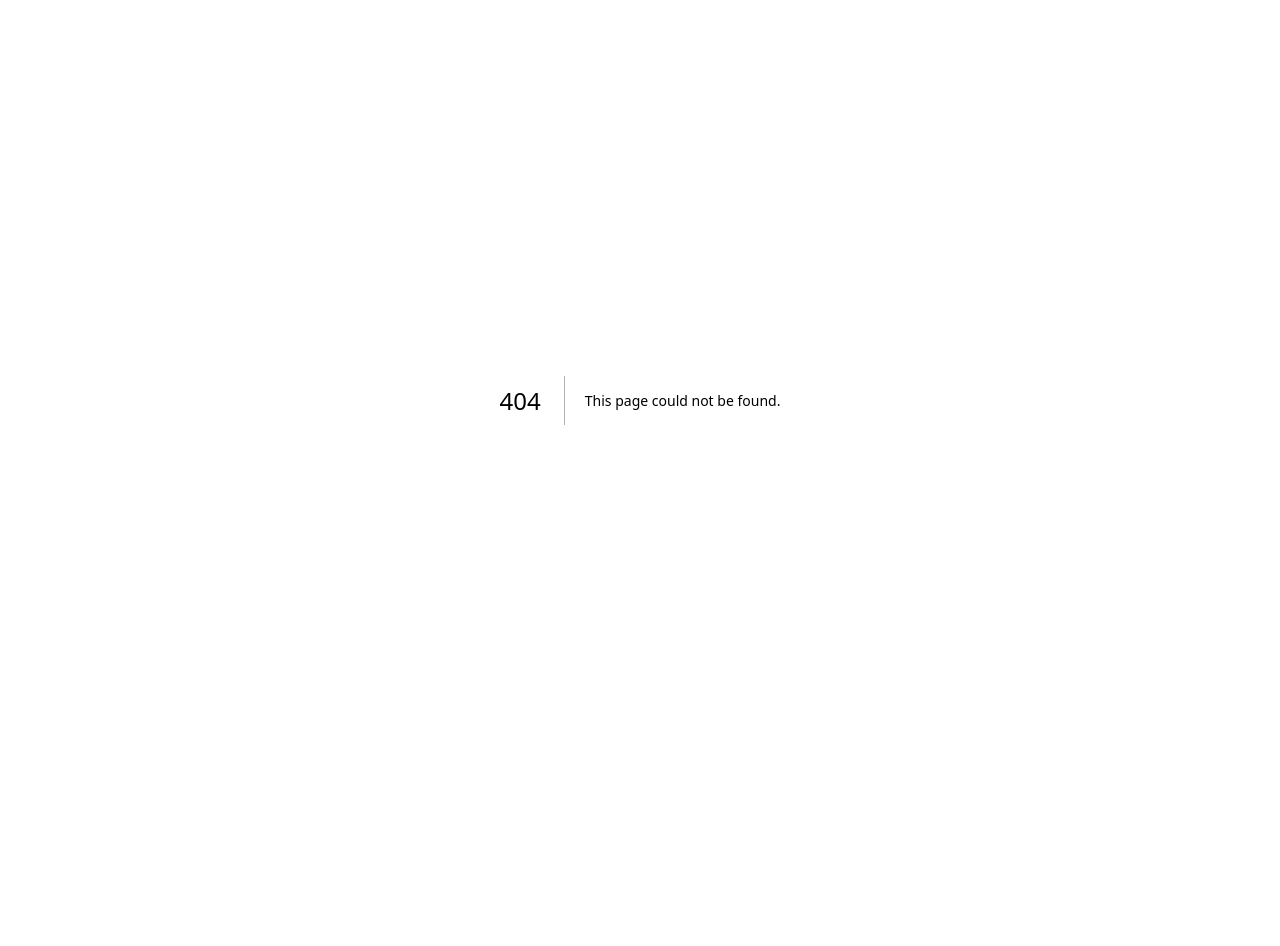
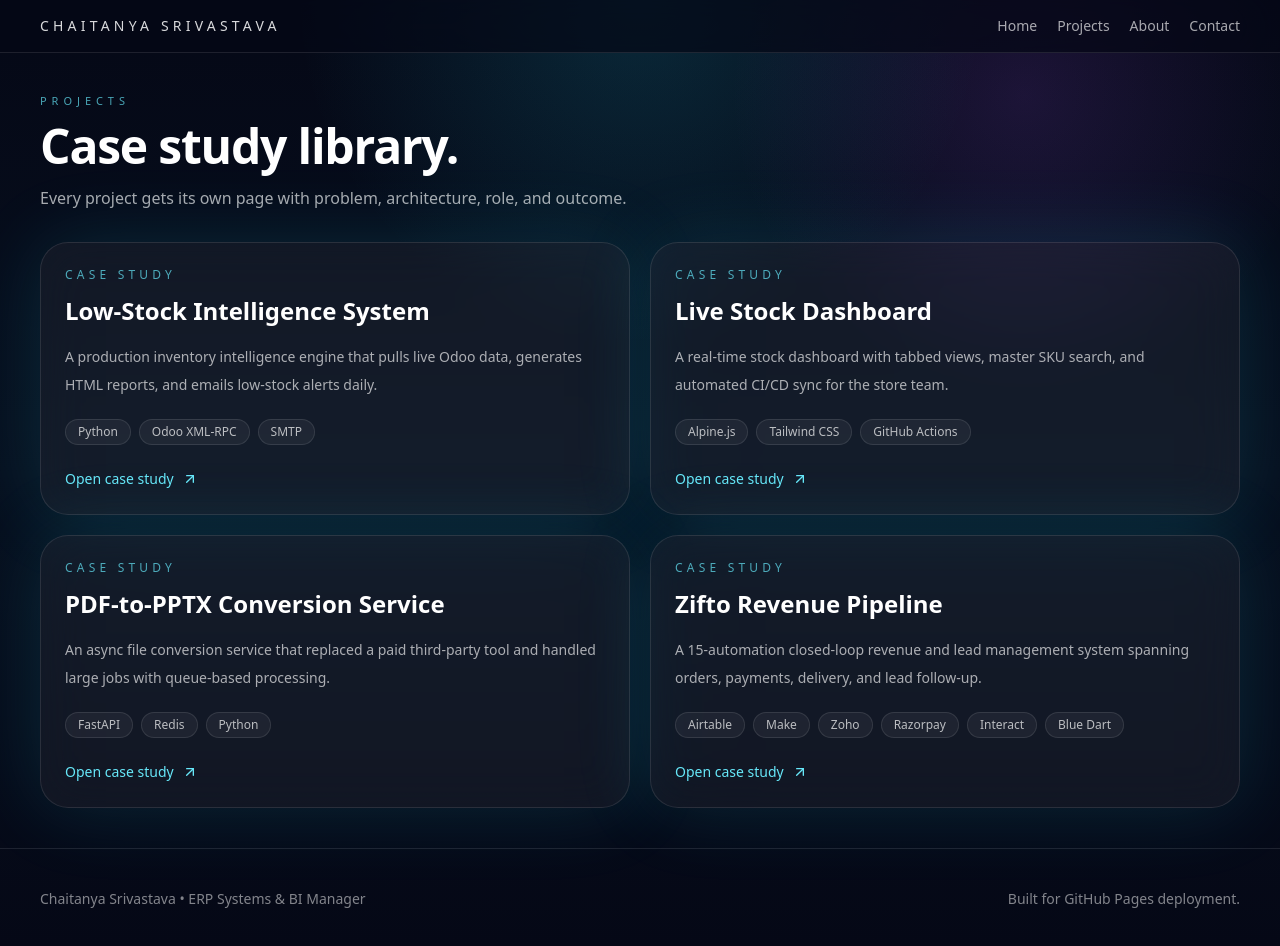
Before and after one commit to chaitanyayugo/Portfolio, a Next.js app: page /chaitanya-portfolio/projects in a window 1280 px wide. Before the commit this address had no page. Shown: the top 946 px of the page. Before the commit the page ends 800 px from the top, so only its background shows below. Built offline with nearby package versions, Linux system fonts and the light colour scheme.

Commit message:
Create ProjectsPage component to display project cases
This file implements the ProjectsPage component, which displays a list of projects with links to their individual case studies.

```diff
--- /dev/null
+++ b/app/projects/page.tsx
@@ -0,0 +1,41 @@
+import Link from "next/link";
+import { ArrowUpRight } from "lucide-react";
+import { SiteShell } from "@/components/SiteShell";
+import { BentoCard } from "@/components/BentoCard";
+import { SectionHeading } from "@/components/SectionHeading";
+import { projects } from "@/lib/projects";
+
+export default function ProjectsPage() {
+  return (
+    <SiteShell>
+      <main className="mx-auto max-w-7xl px-5 py-10 md:px-10">
+        <SectionHeading
+          eyebrow="Projects"
+          title="Case study library."
+          description="Every project gets its own page with problem, architecture, role, and outcome."
+        />
+        <div className="grid gap-5 md:grid-cols-2">
+          {projects.map((project) => (
+            <Link key={project.slug} href={`/projects/${project.slug}`}>
+              <BentoCard className="h-full p-6">
+                <p className="text-xs uppercase tracking-[0.35em] text-cyan-300/70">Case study</p>
+                <h2 className="mt-3 text-2xl font-semibold">{project.name}</h2>
+                <p className="mt-4 text-sm leading-7 text-white/65">{project.summary}</p>
+                <div className="mt-5 flex flex-wrap gap-2">
+                  {project.stack.map((stack) => (
+                    <span key={stack} className="rounded-full border border-white/10 bg-white/5 px-3 py-1 text-xs text-white/70">
+                      {stack}
+                    </span>
+                  ))}
+                </div>
+                <div className="mt-6 inline-flex items-center gap-2 text-sm text-cyan-300">
+                  Open case study <ArrowUpRight className="h-4 w-4" />
+                </div>
+              </BentoCard>
+            </Link>
+          ))}
+        </div>
+      </main>
+    </SiteShell>
+  );
+}
```
